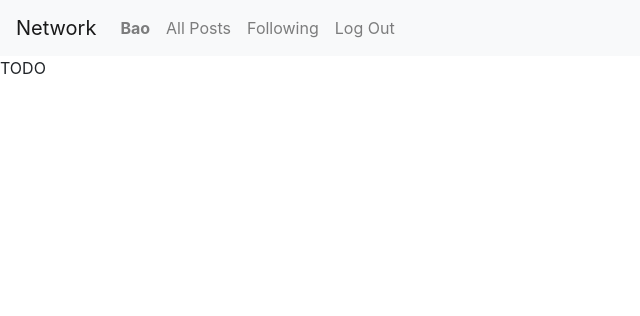
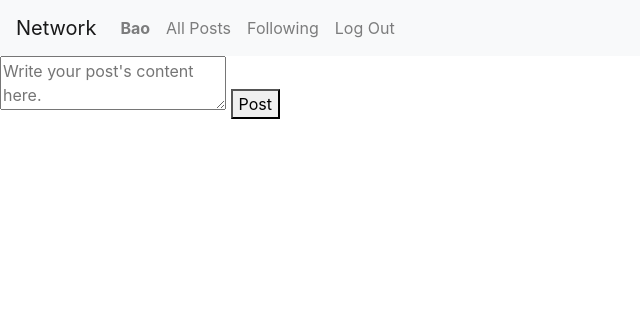
Before and after one commit to bao-123/Project-4, a Django app: page / in a window 1280 px wide. Shown: the top 316 px of the page, without its empty margins (0-640 px from the left). Run offline with Django 3.2, Linux system fonts and the light colour scheme; a user stored in the database is signed in; some libraries are stand-ins or nearby versions.

Commit message:
Working on HTML templates and models

```diff
--- a/network/models.py
+++ b/network/models.py
@@ -1,6 +1,13 @@
 from django.contrib.auth.models import AbstractUser
 from django.db import models
+from django.core.validators import MinValueValidator
 
 
 class User(AbstractUser):
     pass
+
+class Post(models.Model):
+    user = models.ForeignKey(User, on_delete=models.CASCADE, related_name="posts")
+    content = models.TextField()
+    datetime = models.DateTimeField(auto_now_add=True)
+    likes = models.IntegerField(validators=[MinValueValidator(0)]) # minimun value of this field is 0..
--- a/network/templates/network/index.html
+++ b/network/templates/network/index.html
@@ -1,5 +1,34 @@
 {% extends "network/layout.html" %}
+{% load static %}
 
+{% block script %}<script src="{% static 'network/index.js' %}"></script>{% endblock %}
 {% block body %}
-    TODO
+    <!-- User will write new post here-->
+    <div class="newPost">
+        <form id="postForm">
+            <textarea id="userPostContent" autocomplete="of" placeholder="Write your post's content here."></textarea>
+            <button type="submit">Post</button>
+        </form>
+    </div>
+
+    <!-- Display posts here -->
+     <div class="posts">
+        {% for post in posts %}
+            <div class="post">
+                <div class="postsContent">
+                {% if user == post.user %}
+                <button class="editBtn">Edit</button>
+                {% endif %}
+                <p class="postContent">{{ post.content }}</p>
+                <p class="datetime"> {{ post.datetime }} </p>
+                </div>
+
+            <div class="postsBtn">
+                <button class="likeBtn"><!-- place an icon here --></button>
+                <button class="commentBtn">Comment</button>
+            </div>
+
+            </div>
+        {% endfor %}
+     </div>
 {% endblock %}
--- a/network/templates/network/layout.html
+++ b/network/templates/network/layout.html
@@ -6,6 +6,7 @@
         <title>{% block title %}Social Network{% endblock %}</title>
         <link rel="stylesheet" href="https://stackpath.bootstrapcdn.com/bootstrap/4.4.1/css/bootstrap.min.css" integrity="sha384-Vkoo8x4CGsO3+Hhxv8T/Q5PaXtkKtu6ug5TOeNV6gBiFeWPGFN9MuhOf23Q9Ifjh" crossorigin="anonymous">
         <link href="{% static 'network/styles.css' %}" rel="stylesheet">
+        {% block script %}{% endblock %}
     </head>
     <body>
 
--- a/network/views.py
+++ b/network/views.py
@@ -4,10 +4,11 @@ from django.http import HttpResponse, HttpResponseRedirect
 from django.shortcuts import render
 from django.urls import reverse
 
-from .models import User
+from .models import User, Post
 
 
 def index(request):
+    posts = Post.objects.all()
     return render(request, "network/index.html")
 
 
```
